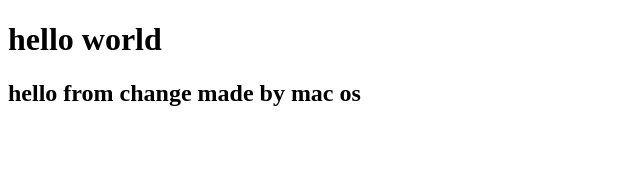
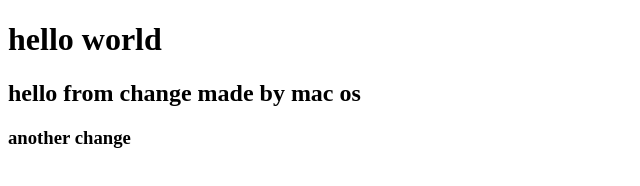
Before and after one commit to Pantoja14022020/test_ci_products, a plain HTML site: page index.html in a window 1280 px wide. Shown: the whole page, without its empty margins (0-640 px from the left). Drawn offline with Linux system fonts and the light colour scheme.

Commit message:
second change

```diff
--- a/index.html
+++ b/index.html
@@ -8,5 +8,6 @@
 <body>
     <h1>hello world</h1>
     <h2>hello from change made by mac os</h2>
+    <h3>another change</h3>
 </body>
 </html>
```
